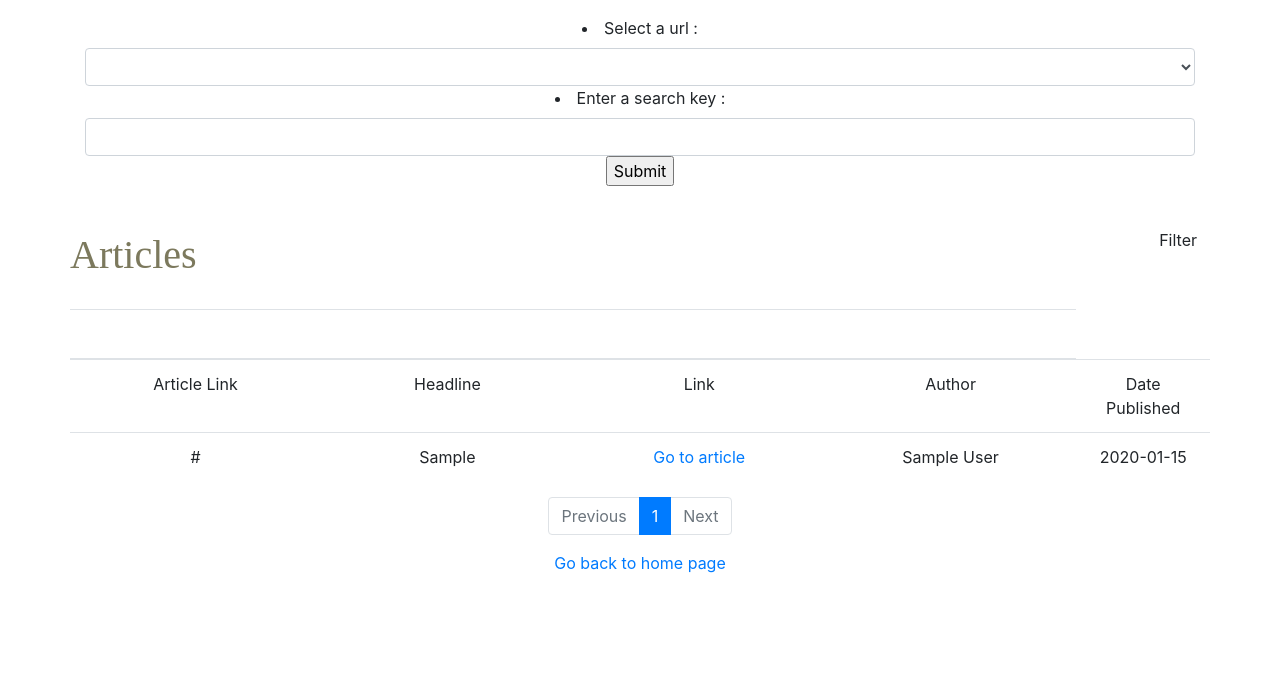
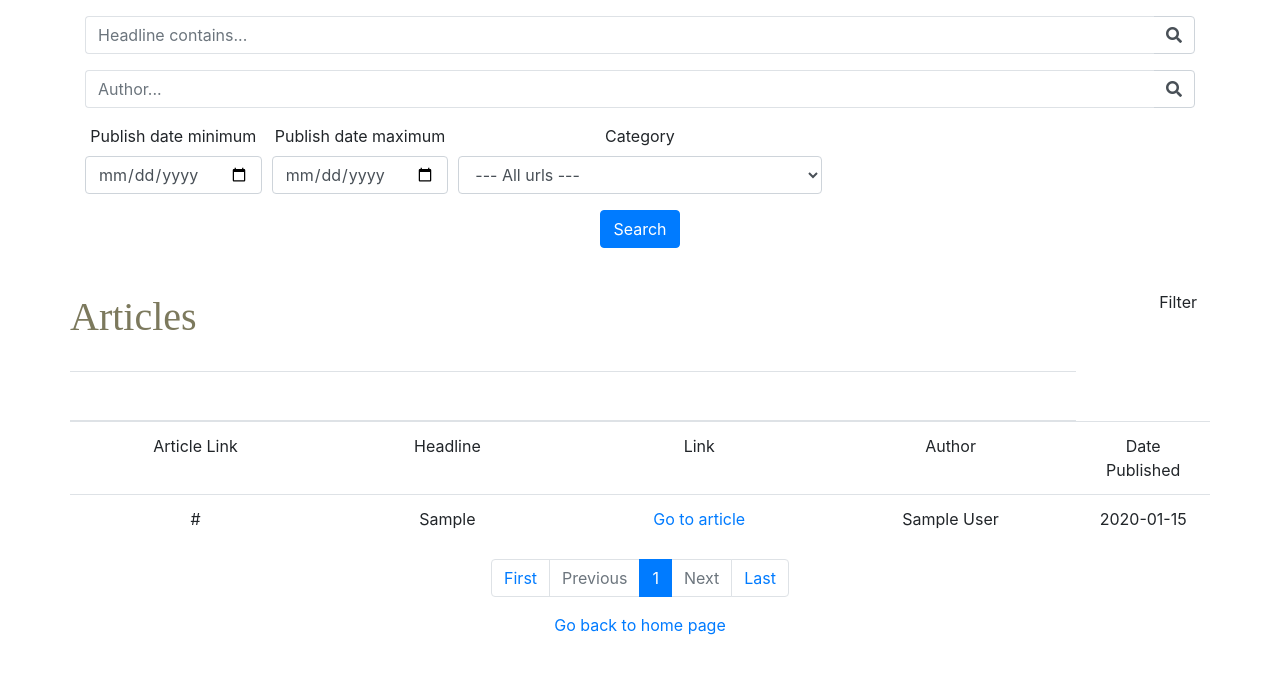
Before and after one commit to djaenicke3/Dan, a Django app: page / in a window 1280 px wide. Shown: the part 56-730 px from the top of the page. Run offline with Django 3.2, Linux system fonts and the light colour scheme; tables that the repository leaves empty hold one stand-in row (values such as "Sample post"); parts of the project's set-up code (start-up, migrations or seed data) failed here and were passed over; some libraries are stand-ins or nearby versions.

Commit message:
'datepicker'

```diff
--- a/Dan/first_page/templates/first_page/articles.html
+++ b/Dan/first_page/templates/first_page/articles.html
@@ -14,16 +14,91 @@ News
 <div class="container text-center">
 <link rel="stylesheet" href="https://stackpath.bootstrapcdn.com/bootstrap/4.5.0/css/bootstrap.min.css" integrity="sha384-9aIt2nRpC12Uk9gS9baDl411NQApFmC26EwAOH8WgZl5MYYxFfc+NcPb1dKGj7Sk" crossorigin="anonymous">
 <script src="https://ajax.googleapis.com/ajax/libs/jquery/2.1.3/jquery.min.js"></script>
+<link rel="stylesheet" href="https://use.fontawesome.com/releases/v5.8.1/css/all.css" integrity="sha384-50oBUHEmvpQ+1lW4y57PTFmhCaXp0ML5d60M1M7uH2+nqUivzIebhndOJK28anvf" crossorigin="anonymous">
+
 
 <link rel="stylesheet" href="{%static 'css/home.css'%}">
-<div class="form-group">
+      <div class="form-group">
 
 
-</div>
-<form action="/" method="get">
-    {{ form.as_ul }}
-    <input type="submit" value="Submit">
-</form>
+      </div>
+<form action="." method="get">
+  <form method="GET" action=".">
+        <div class="form-row">
+            <div class="form-group col-12">
+                <div class="input-group">
+                    {% if title_contains %}
+                    <input class="form-control py-2 border-right-0 border" type="search" name="title_contains" value={{title_contains}} />
+
+
+                    {% else%}
+                    <input class="form-control py-2 border-right-0 border" type="search" name="title_contains" placeholder="Headline contains..." />
+                   {%endif%}
+                    <span class="input-group-append">
+                        <div class="input-group-text bg-transparent">
+                            <i class="fa fa-search"></i>
+                        </div>
+                    </span>
+                </div>
+            </div>
+        </div>
+
+        <div class="form-row">
+            <div class="form-group col-12">
+                <div class="input-group">
+                    {%if title_or_author%}
+                    <input class="form-control py-2 border-right-0 border" type="search" name="title_or_author" value={{title_or_author}} />
+
+                    {%else%}
+                    <input class="form-control py-2 border-right-0 border" type="search" name="title_or_author" placeholder="Author..." />
+                    {%endif%}
+                    <span class="input-group-append">
+                        <div class="input-group-text bg-transparent">
+                            <i class="fa fa-search"></i>
+                        </div>
+                    </span>
+                </div>
+            </div>
+        </div>
+        <div class="form-row">
+
+          <div class="form-group col-md-2 col-lg-2">
+
+            <label for="publishDateMin">Publish date minimum</label>
+            {% if date_min%}
+            <input type="date" class="form-control" id="publishDateMin" name="date_min" value="{{date_min}}">
+            {%else%}
+            <input type="date" class="form-control" id="publishDateMin" name="date_min" >
+            {%endif%}
+          </div>
+          <div class="form-group col-md-2 col-lg-2">
+            <label for="publishDateMax">Publish date maximum</label>
+            {%if date_max%}
+            <input type="date" class="form-control" id="publishDateMax" name="date_max" value={{date_max}}>
+
+            {%else%}
+            <input type="date" class="form-control" id="publishDateMax" name="date_max">
+            {%endif%}
+          </div>
+          <div class="form-group col-md-4">
+            <label for="category">Category</label>
+            <select id="category" class="form-control" name="url">
+                <option  value="" >--- All urls ---</option>
+
+                {%if url%}
+              <option  selected >{{url}}</option>
+              {%endif%}
+
+              {% for cat in categories %}
+              <option value="{{ cat }}">{{ cat }}</option>
+              {% endfor %}
+            </select>
+          </div>
+        </div>
+
+        <button type="submit" class="btn btn-primary">Search</button>
+      </form>
+
 <div class="row">
         <div class="panel panel-primary filterable">
             <div class="panel-heading">
@@ -58,7 +133,7 @@ News
             <tr>
                <td>{{ row.base_url }}</td>
                <td> {{ row.headline}}</td>
-               <td><a href='{{ row.article_link }}'  target="_blank">Go to article</a> </a></td>
+               <td><a href='{{ row.article_link }}  target="_blank"'>Go to article</a> </a></td>
                <td>{{ row.author }}</td>
                <td>{{ row.published_date }}</td>
 
@@ -74,6 +149,9 @@ News
   <nav aria-label="Page navigation example">
   <ul class="pagination justify-content-center">
 
+
+      <li class="page-item"><a class="page-link" href="?url={{url}}&key={{key}}&page=1">First</a>
+            </li>
 
 
   {% if rows.has_previous %}
@@ -116,6 +194,10 @@ News
       <a class="page-link" href="#" tabindex="-1">Next</a>
     </li>
         {% endif %}
+
+            <li class="page-item"><a class="page-link" href="?url={{url}}&key={{key}}&page={{paginator.num_pages }}">Last</a>
+            </li>
+
   </ul>
 </nav>
 
```
